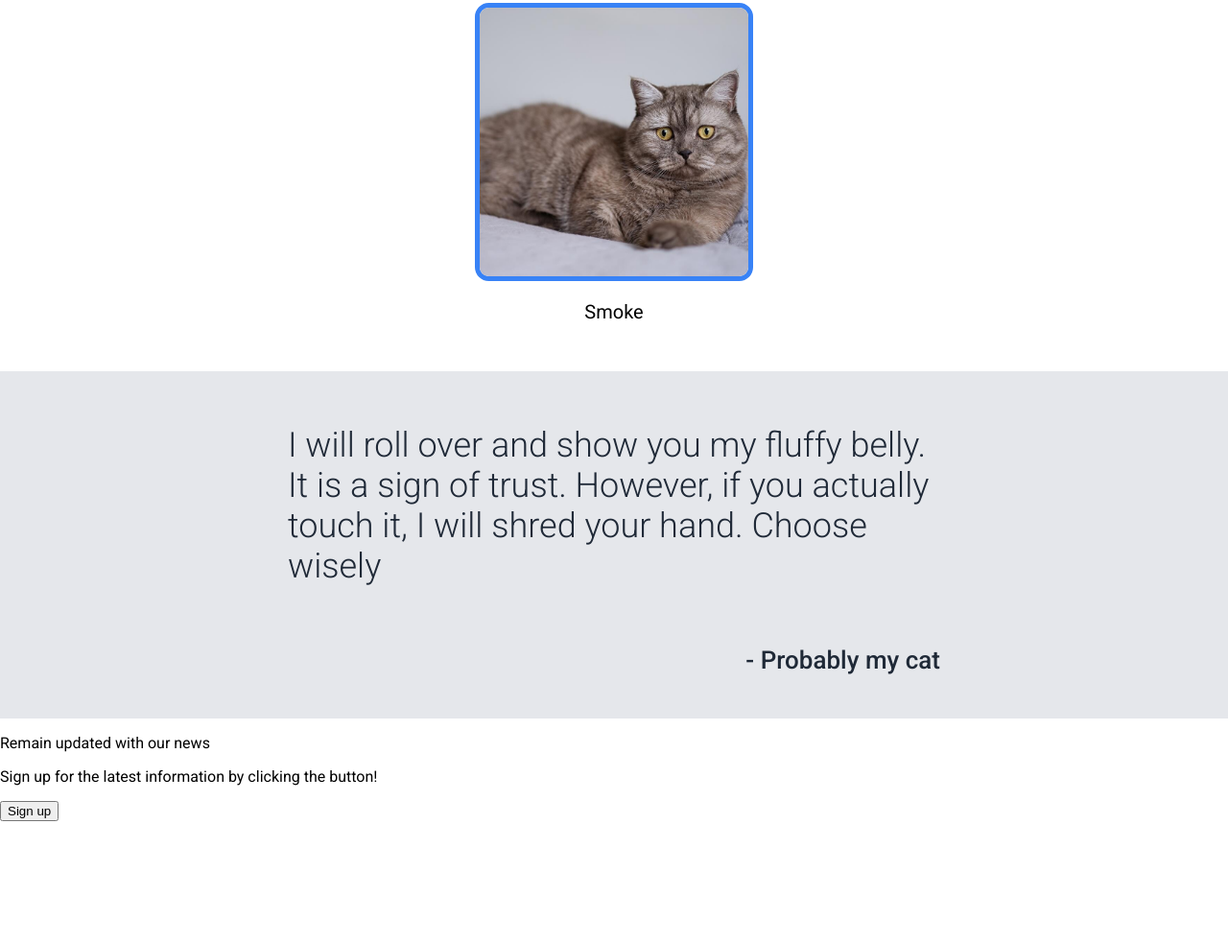
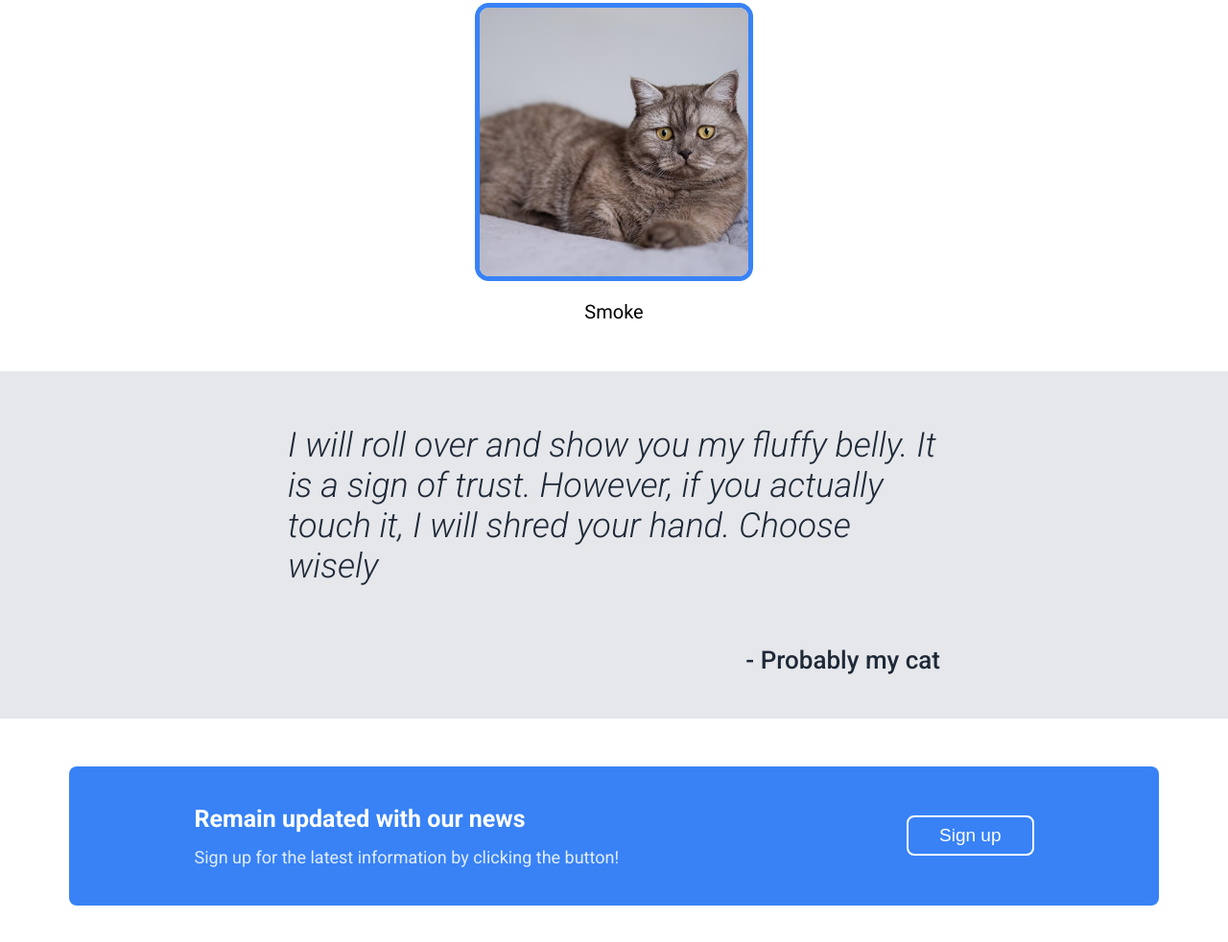
Before and after one commit to DariusJderu1/landing-page, a plain HTML site: page index.html in a window 1280 px wide. Shown: the part 1341-2323 px from the top of the page at 96% size. Before the commit the page ends 2197 px from the top, so only its background shows below. Drawn offline with Linux system fonts and the light colour scheme.

Commit message:
Add css to cta part

```diff
--- a/index.css
+++ b/index.css
@@ -190,15 +190,79 @@ body {
     font-size: 36px;
     color: #1f2937;
     font-weight: 300;
+    font-style: italic;
 }
 
 .quote-section .quote-section-author {
 
     font-size: 26px;
     font-weight: 500;
+    font-style: unset;
 }
 /*quote section*/
 
 
-/**/
-/**/
+/*CTA*/
+.call-to-action {
+
+    display: flex;
+    justify-content: space-around;
+    align-items: center;
+
+    padding-top: 50px;
+    padding-bottom: 50px;
+}
+
+.call-to-action .box {
+
+    background-color: #3882f6;
+    color: white;
+
+    padding: 40px 130px;
+
+    display: flex;
+    justify-content: space-around;
+    align-items: center;
+
+    border-radius: 8px;
+
+    gap: 300px;
+}
+
+.call-to-action .text {
+
+    display: flex;
+    flex-direction: column;
+
+    gap: 15px;
+}
+
+.call-to-action h3 {
+
+    font-size: 25px;
+
+    margin: 0;
+}
+
+.call-to-action p {
+
+    font-size: 18px;
+
+    margin: 0;
+
+    opacity: 0.85;
+}
+
+.call-to-action button {
+
+    background-color: #3882F6;
+    color: white;
+
+    padding: 8px 32px;
+
+    border-radius: 8px;
+    border: 2px solid white;
+
+    font-size: 19px;
+}
+/*CTA*/
--- a/index.html
+++ b/index.html
@@ -97,11 +97,12 @@
         <div class="box">
 
             <div class="text">
-                <p>Remain updated with our news</p>
+                <h3>Remain updated with our news</h3>
                 <p>Sign up for the latest information by clicking the button!</p>
             </div>
 
             <button>Sign up</button>
+
         </div>
 
     </div>
```
